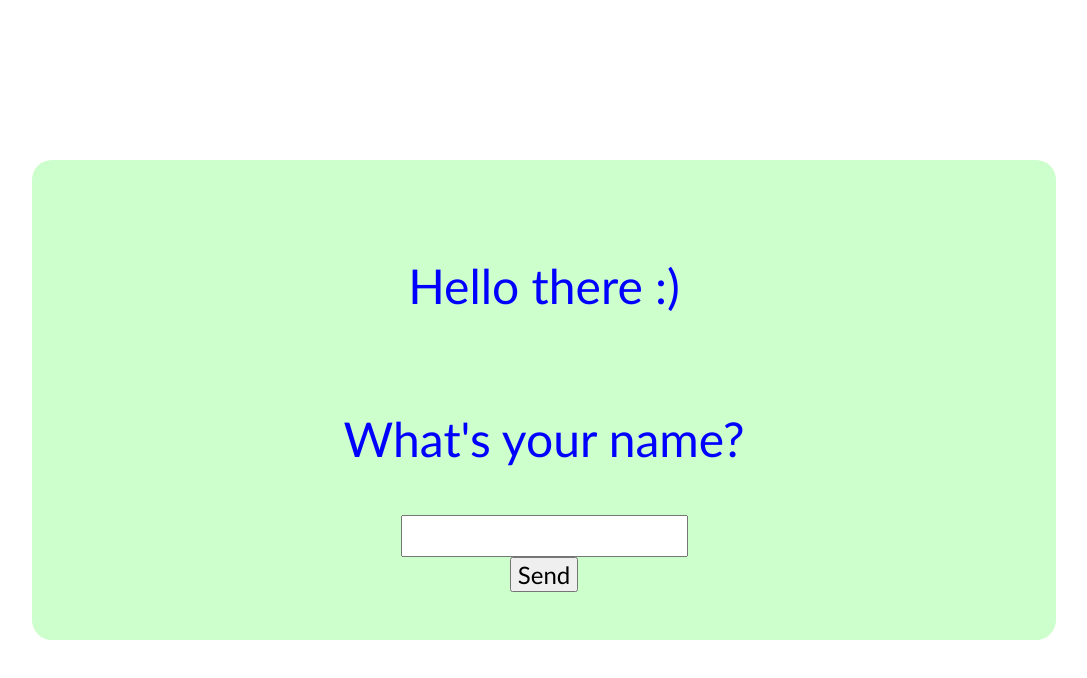
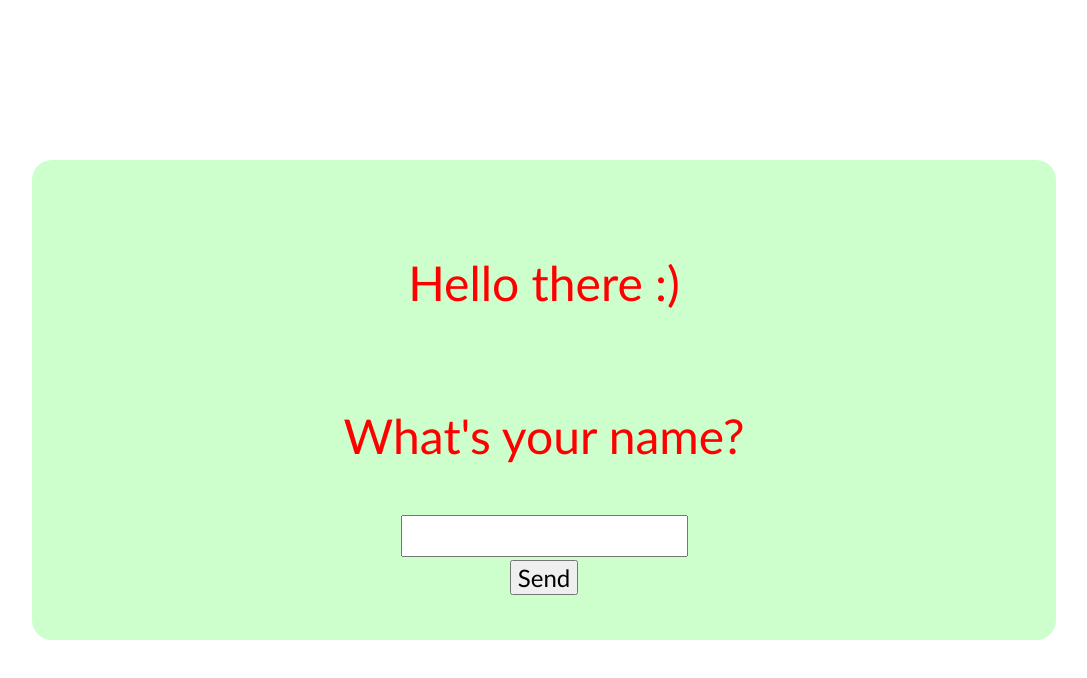
Before and after one commit to yakirnagar/basicHTMLrepo, a plain HTML site: page index.html in a window 1280 px wide. Shown: the whole page, without its empty margins (96-1183 px from the left). Drawn offline with Linux system fonts and the light colour scheme.

Commit message:
changed color and button location in style.css

```diff
--- a/style.css
+++ b/style.css
@@ -12,7 +12,7 @@ body {
     justify-content: center;
     align-items: center;
     flex-direction: column;
-    color: blue;
+    color: red;
     font-size: 48px;
     background-color: #cfc;
     border-radius: 20px;
@@ -22,4 +22,5 @@ body {
     font-size: 24px;
     font-family: "Gill Sans", sans-serif;
     line-height: 1.5;
+    margin-top: 3px;
 }
```
Also changed, not shown: index.html (+5 -2 lines).
